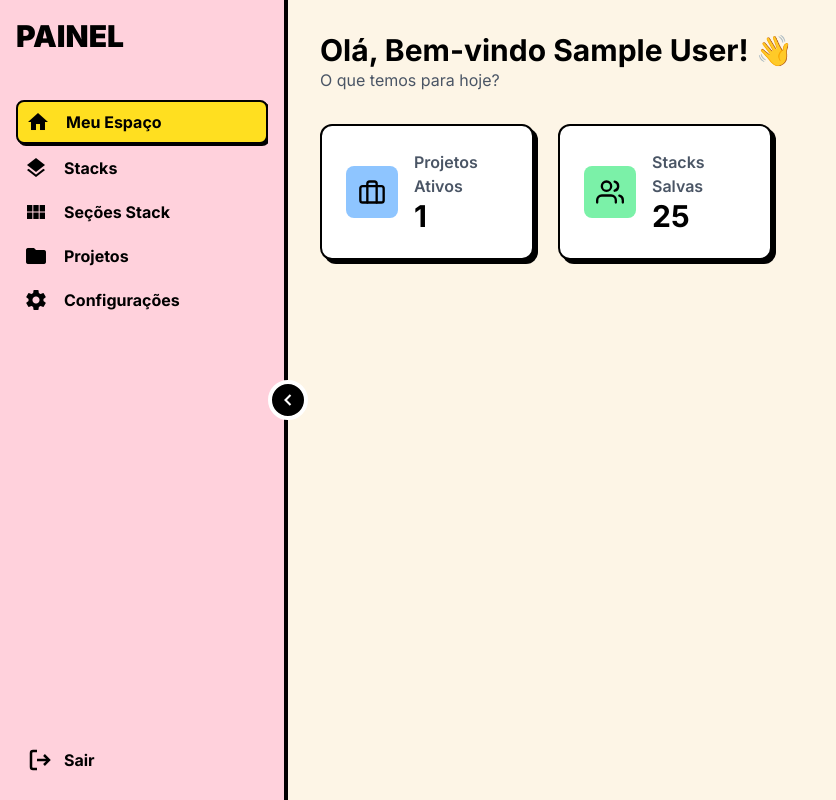
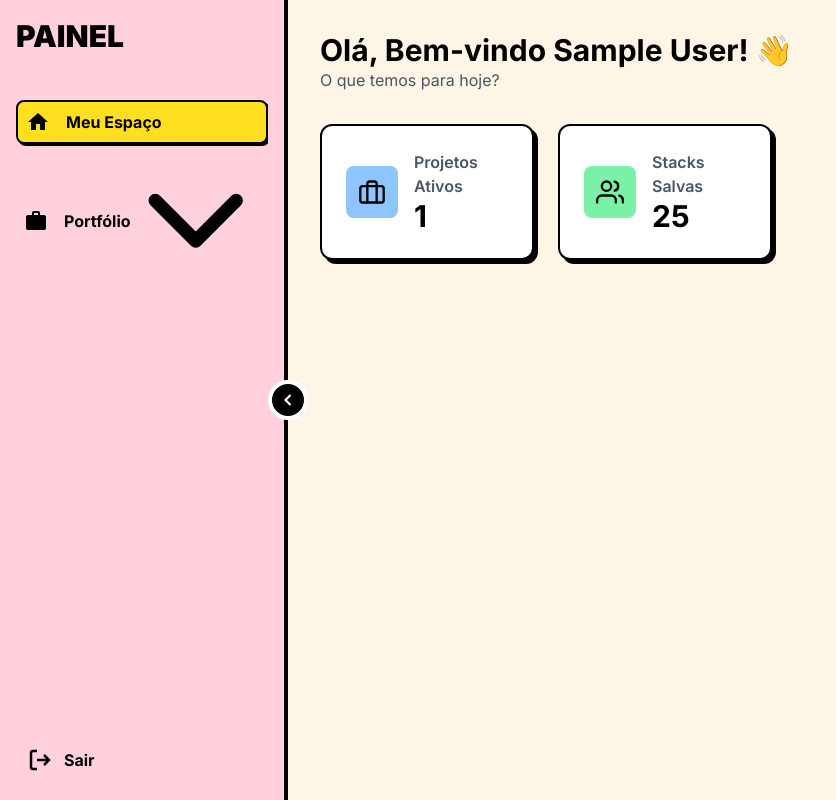
Before and after one commit to JhonatanRian/jrm-dev, a Django app: page /jrm/ in a window 1280 px wide. Shown: the whole page, without its empty margins (0-836 px from the left). Run offline with Django 5.2, Linux system fonts and the light colour scheme; the visitor is signed in with stand-in values (Sample User, id 1); data comes from the database, SQL or seed files in the repository; some libraries are stand-ins or nearby versions.

Commit message:
feat(sidebar): implement interactive portfolio submenu with smart auto-expansion and layout stability

```diff
--- a/core/static/js/app.js
+++ b/core/static/js/app.js
@@ -32,6 +32,19 @@ class SidebarManager {
 
         const savedState = localStorage.getItem('sidebar-collapsed') === 'true';
         this.setSidebarState(savedState);
+
+        // Auto-expand submenus if they contain an active link and sidebar is not collapsed
+        if (!savedState) {
+            document.querySelectorAll('[data-submenu-list]').forEach(submenu => {
+                const hasActiveLink = submenu.querySelector('.bg-yellow-300') !== null;
+                if (hasActiveLink) {
+                    submenu.classList.remove('hidden');
+                    const trigger = submenu.previousElementSibling;
+                    const icon = trigger.querySelector('[data-submenu-icon]');
+                    if (icon) icon.classList.add('rotate-180');
+                }
+            });
+        }
     }
 
     setSidebarState(isCollapsed) {
--- a/templates/components/sidebar.html
+++ b/templates/components/sidebar.html
@@ -12,22 +12,39 @@
                 <i class="material-icons">home</i>
                 <span class="ml-4 font-bold sidebar-icon-text">Meu Espaço</span>
             </a>
-            <a href="{% url 'portfolio:stack_list' %}" class="flex items-center p-2 my-1 rounded-lg transition-all duration-200 hover:bg-gray-200 {% if 'stack_' in request.resolver_match.url_name and 'group_stack' not in request.resolver_match.url_name %}bg-yellow-300 shadow-[2px_2px_0px_rgba(0,0,0,1)] border-2 border-black{% else %}opt-menu-selected{% endif %}">
-                <i class="material-icons">layers</i>
-                <span class="ml-4 font-bold sidebar-icon-text">Stacks</span>
-            </a>
-            <a href="{% url 'portfolio:group_stack_list' %}" class="flex items-center p-2 my-1 rounded-lg transition-all duration-200 hover:bg-gray-200 {% if 'group_stack' in request.resolver_match.url_name %}bg-yellow-300 shadow-[2px_2px_0px_rgba(0,0,0,1)] border-2 border-black{% else %}opt-menu-selected{% endif %}">
-                <i class="material-icons">view_module</i>
-                <span class="ml-4 font-bold sidebar-icon-text">Seções Stack</span>
-            </a>
-            <a href="{% url 'portfolio:project_list' %}" class="flex items-center p-2 my-1 rounded-lg transition-all duration-200 hover:bg-gray-200 {% if 'project_' in request.resolver_match.url_name %}bg-yellow-300 shadow-[2px_2px_0px_rgba(0,0,0,1)] border-2 border-black{% else %}opt-menu-selected{% endif %}">
-                <i class="material-icons">folder</i>
-                <span class="ml-4 font-bold sidebar-icon-text">Projetos</span>
-            </a>
-            <a href="{% url 'portfolio:configuration' %}" class="flex items-center p-2 my-1 rounded-lg transition-all duration-200 hover:bg-gray-200 {% if request.resolver_match.url_name == 'configuration' %}bg-yellow-300 shadow-[2px_2px_0px_rgba(0,0,0,1)] border-2 border-black{% else %}opt-menu-selected{% endif %}">
-                <i class="material-icons">settings</i>
-                <span class="ml-4 font-bold sidebar-icon-text">Configurações</span>
-            </a>
+
+            <!-- Gatilho do Submenu Portfólio -->
+            <div class="my-1">
+                <button type="button" data-submenu-trigger
+                        class="w-full flex items-center justify-between p-2 rounded-lg transition-all duration-200 hover:bg-gray-200 cursor-pointer text-black font-bold focus:outline-none">
+                    <div class="flex items-center">
+                        <i class="material-icons">work</i>
+                        <span class="ml-4 font-bold sidebar-icon-text">Portfólio</span>
+                    </div>
+                    <svg data-submenu-icon class="w-5 h-5 transition-transform duration-200 sidebar-icon-text" xmlns="http://www.w3.org/2000/svg" fill="none" viewBox="0 0 24 24" stroke-width="2.5" stroke="currentColor">
+                        <path stroke-linecap="round" stroke-linejoin="round" d="m19.5 8.25-7.5 7.5-7.5-7.5" />
+                    </svg>
+                </button>
+                <!-- Lista de Links do Submenu -->
+                <div data-submenu-list class="hidden mt-1 ml-4 flex flex-col gap-1 border-l-2 border-black pl-4">
+                    <a href="{% url 'portfolio:stack_list' %}" class="flex items-center p-2 rounded-lg transition-all duration-200 hover:bg-gray-200 {% if 'stack_' in request.resolver_match.url_name and 'group_stack' not in request.resolver_match.url_name %}bg-yellow-300 text-black shadow-[2px_2px_0px_rgba(0,0,0,1)] border-2 border-black{% endif %}">
+                        <i class="material-icons text-xl">layers</i>
+                        <span class="ml-3 text-sm font-semibold sidebar-icon-text">Stacks</span>
+                    </a>
+                    <a href="{% url 'portfolio:group_stack_list' %}" class="flex items-center p-2 rounded-lg transition-all duration-200 hover:bg-gray-200 {% if 'group_stack' in request.resolver_match.url_name %}bg-yellow-300 text-black shadow-[2px_2px_0px_rgba(0,0,0,1)] border-2 border-black{% endif %}">
+                        <i class="material-icons text-xl">view_module</i>
+                        <span class="ml-3 text-sm font-semibold sidebar-icon-text">Seções Stack</span>
+                    </a>
+                    <a href="{% url 'portfolio:project_list' %}" class="flex items-center p-2 rounded-lg transition-all duration-200 hover:bg-gray-200 {% if 'project_' in request.resolver_match.url_name %}bg-yellow-300 text-black shadow-[2px_2px_0px_rgba(0,0,0,1)] border-2 border-black{% endif %}">
+                        <i class="material-icons text-xl">folder</i>
+                        <span class="ml-3 text-sm font-semibold sidebar-icon-text">Projetos</span>
+                    </a>
+                    <a href="{% url 'portfolio:configuration' %}" class="flex items-center p-2 rounded-lg transition-all duration-200 hover:bg-gray-200 {% if request.resolver_match.url_name == 'configuration' %}bg-yellow-300 text-black shadow-[2px_2px_0px_rgba(0,0,0,1)] border-2 border-black{% endif %}">
+                        <i class="material-icons text-xl">settings</i>
+                        <span class="ml-3 text-sm font-semibold sidebar-icon-text">Configurações</span>
+                    </a>
+                </div>
+            </div>
         </nav>
         <div class="mt-auto flex-shrink-0">
             <a href="#" class="flex items-center gap-3 p-3 font-bold hover:bg-white/50 rounded-md transition-colors">
--- a/templates/portfolio/admin/configuration/configuration.html
+++ b/templates/portfolio/admin/configuration/configuration.html
@@ -5,9 +5,7 @@
 
 {% block extra_css %}{{ form.media.css }}{% endblock %}
 
-{% block extra_js %}
-    {{ form.media.js }}
-{% endblock %}
+{% block extra_js %}{{ form.media.js }}{% endblock %}
 
 {% block content %}
     <div class="mb-8">
@@ -15,7 +13,6 @@
             Configurações do Sistema
         </h1>
     </div>
-
     <!-- Tabs em Caixa (Boxed Tabs) -->
     <div data-tabs-container class="w-full">
         <!-- Abas Cabeçalho -->
```
